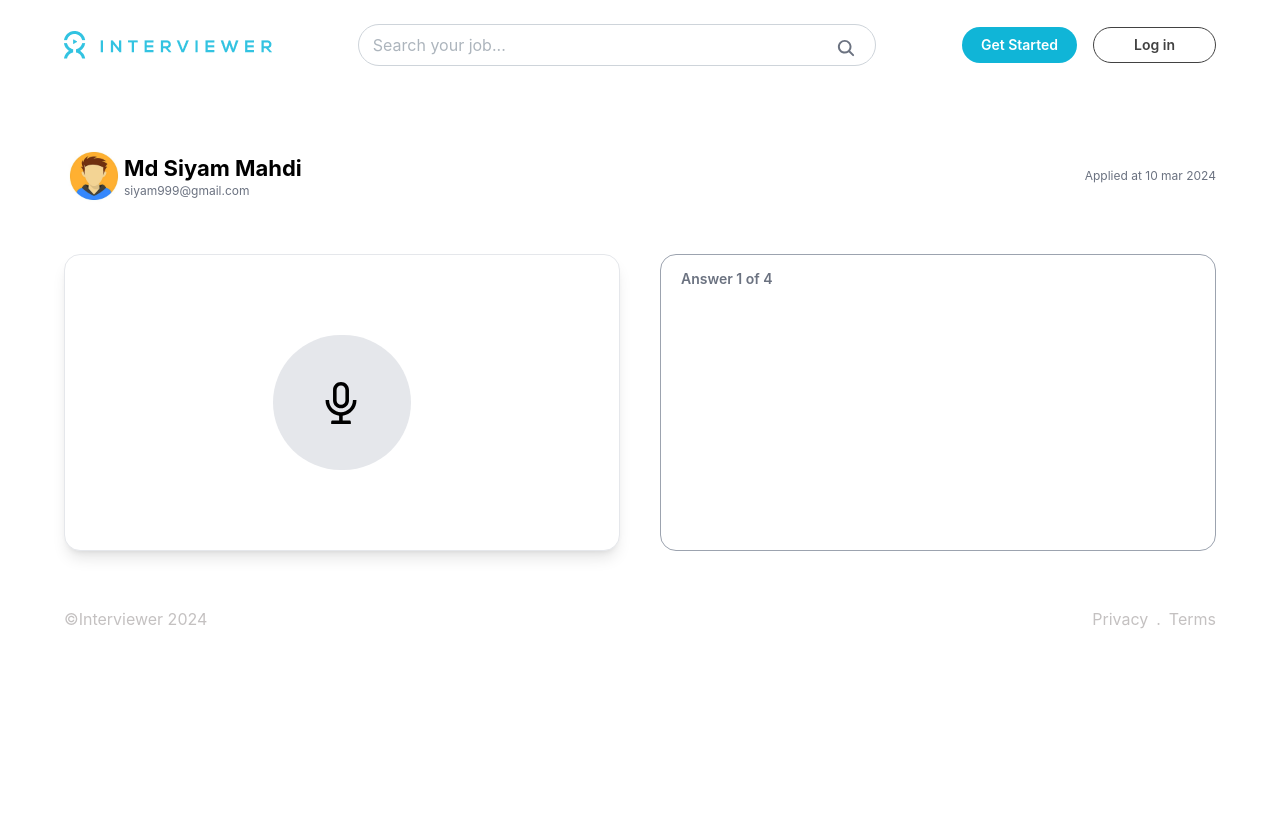
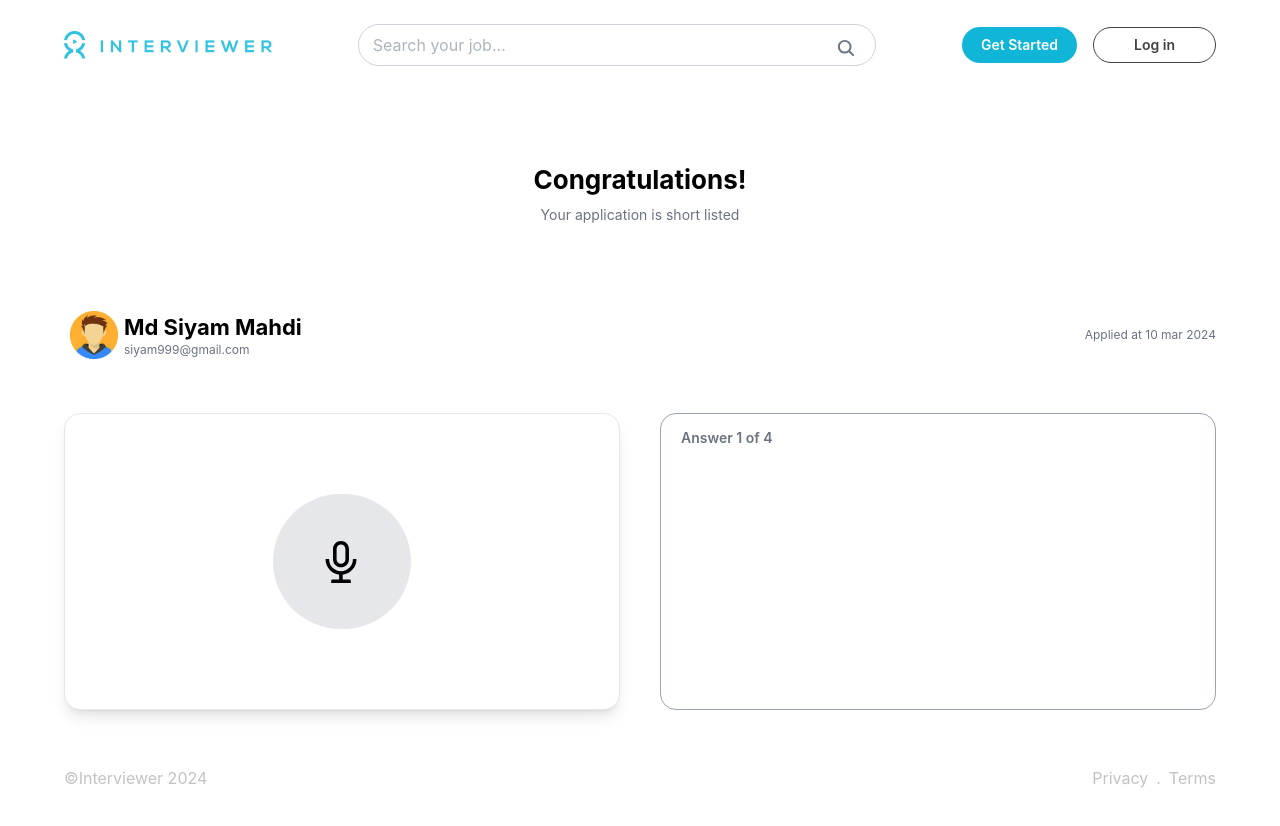
Before and after one commit to Siyammahdi/interviewer-next, a Next.js app: page /User/Overview in a window 1280 px wide. Shown: the top 826 px of the page. Before the commit the page ends 800 px from the top, so only its background shows below. Built offline with nearby package versions, Linux system fonts and the light colour scheme.

Commit message:
title added

```diff
--- a/src/pages/User/Overview/index.tsx
+++ b/src/pages/User/Overview/index.tsx
@@ -10,7 +10,14 @@ const Overview = () => {
   return (
     <section className="max-w-6xl mx-auto">
       <Navbar />
+      <div className="text-center mt-24">
+				<Title order={2}>Congratulations!</Title>
+				<p className=" text-sm text-gray-500 my-2">
+					Your application is short listed
+				</p>
+			</div>
       <div className="flex items-center justify-between pb-12 mt-20">
+
         <div className="flex items-center">
           <Avatar src="/male-avatar.jpg" alt="no image here" h={60} w={60} />
           <div>
```
